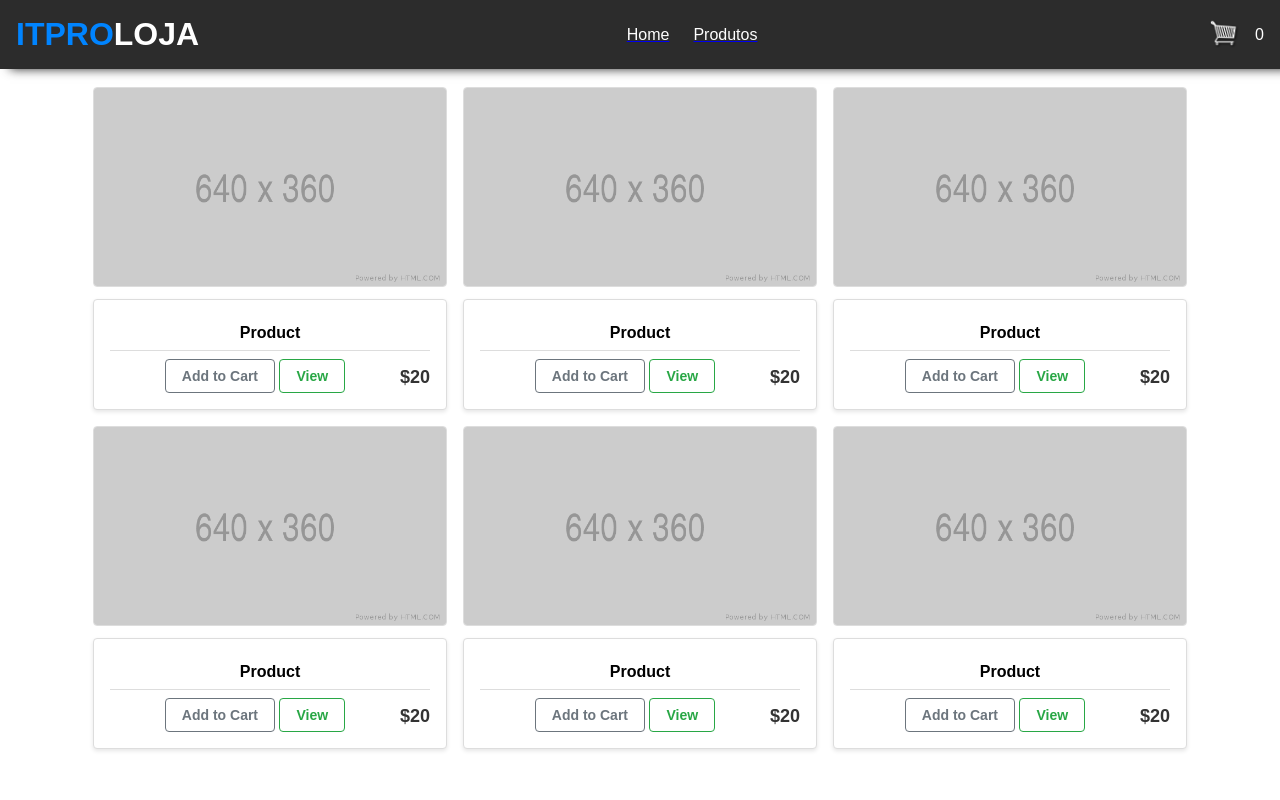
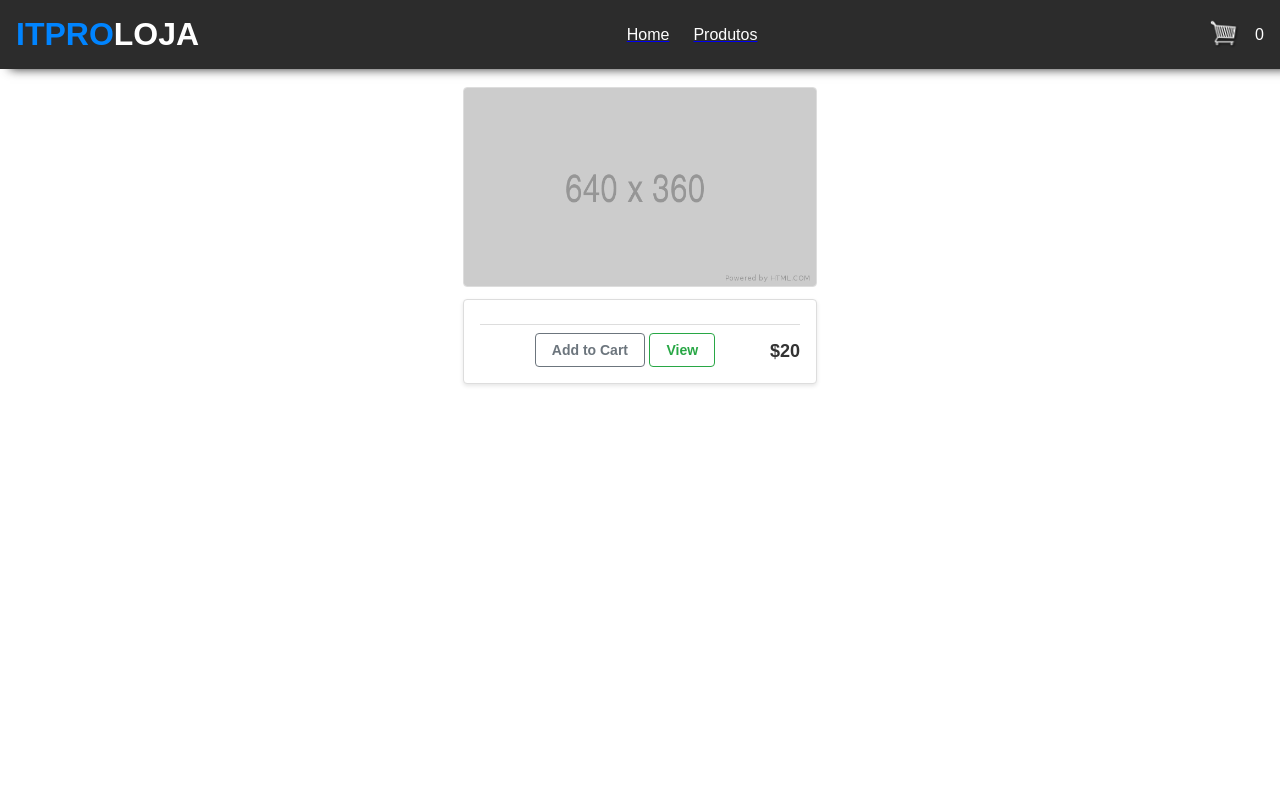
Before and after one commit to douglasinforj/ecommerce_paypal, a Django app: page / in a window 1280 px wide. Run offline with Django 5.2, Linux system fonts and the light colour scheme.

Commit message:
Ajustando o layout do templates para redenderizar os produtos

```diff
--- a/store/templates/store/store.html
+++ b/store/templates/store/store.html
@@ -8,7 +8,7 @@
         <div class="col-lg-4">
             <img class="thumbnail" src="{% static 'image/placeholder.png' %}"  alt="placeholder">
             <div class="box-element product">
-                <h6><strong>Product</strong></h6>
+                <h6><strong></strong></h6>
 				<hr>
 
 				<button  class="btn btn-outline-secondary add-btn">Add to Cart</button>
@@ -17,76 +17,6 @@
 
             </div>
         </div>
-
-        <div class="col-lg-4">
-            <img class="thumbnail" src="{% static 'image/placeholder.png' %}"  alt="placeholder">
-            <div class="box-element product">
-                <h6><strong>Product</strong></h6>
-				<hr>
-
-				<button  class="btn btn-outline-secondary add-btn">Add to Cart</button>
-				<a class="btn btn-outline-success" href="#">View</a>
-				<h4 style="display: inline-block; float: right"><strong>$20</strong></h4>
-
-            </div>
-        </div>
-
-        <div class="col-lg-4">
-            <img class="thumbnail" src="{% static 'image/placeholder.png' %}"  alt="placeholder">
-            <div class="box-element product">
-                <h6><strong>Product</strong></h6>
-				<hr>
-
-				<button  class="btn btn-outline-secondary add-btn">Add to Cart</button>
-				<a class="btn btn-outline-success" href="#">View</a>
-				<h4 style="display: inline-block; float: right"><strong>$20</strong></h4>
-
-            </div>
-        </div>
-
-
-
-        <div class="col-lg-4">
-            <img class="thumbnail" src="{% static 'image/placeholder.png' %}"  alt="placeholder">
-            <div class="box-element product">
-                <h6><strong>Product</strong></h6>
-				<hr>
-
-				<button  class="btn btn-outline-secondary add-btn">Add to Cart</button>
-				<a class="btn btn-outline-success" href="#">View</a>
-				<h4 style="display: inline-block; float: right"><strong>$20</strong></h4>
-
-            </div>
-        </div>
-
-        <div class="col-lg-4">
-            <img class="thumbnail" src="{% static 'image/placeholder.png' %}"  alt="placeholder">
-            <div class="box-element product">
-                <h6><strong>Product</strong></h6>
-				<hr>
-
-				<button  class="btn btn-outline-secondary add-btn">Add to Cart</button>
-				<a class="btn btn-outline-success" href="#">View</a>
-				<h4 style="display: inline-block; float: right"><strong>$20</strong></h4>
-
-            </div>
-        </div>
-
-        <div class="col-lg-4">
-            <img class="thumbnail" src="{% static 'image/placeholder.png' %}"  alt="placeholder">
-            <div class="box-element product">
-                <h6><strong>Product</strong></h6>
-				<hr>
-
-				<button  class="btn btn-outline-secondary add-btn">Add to Cart</button>
-				<a class="btn btn-outline-success" href="#">View</a>
-				<h4 style="display: inline-block; float: right"><strong>$20</strong></h4>
-
-            </div>
-        </div>
-
-
-
     </div>
 
 {% endblock content%}
```
